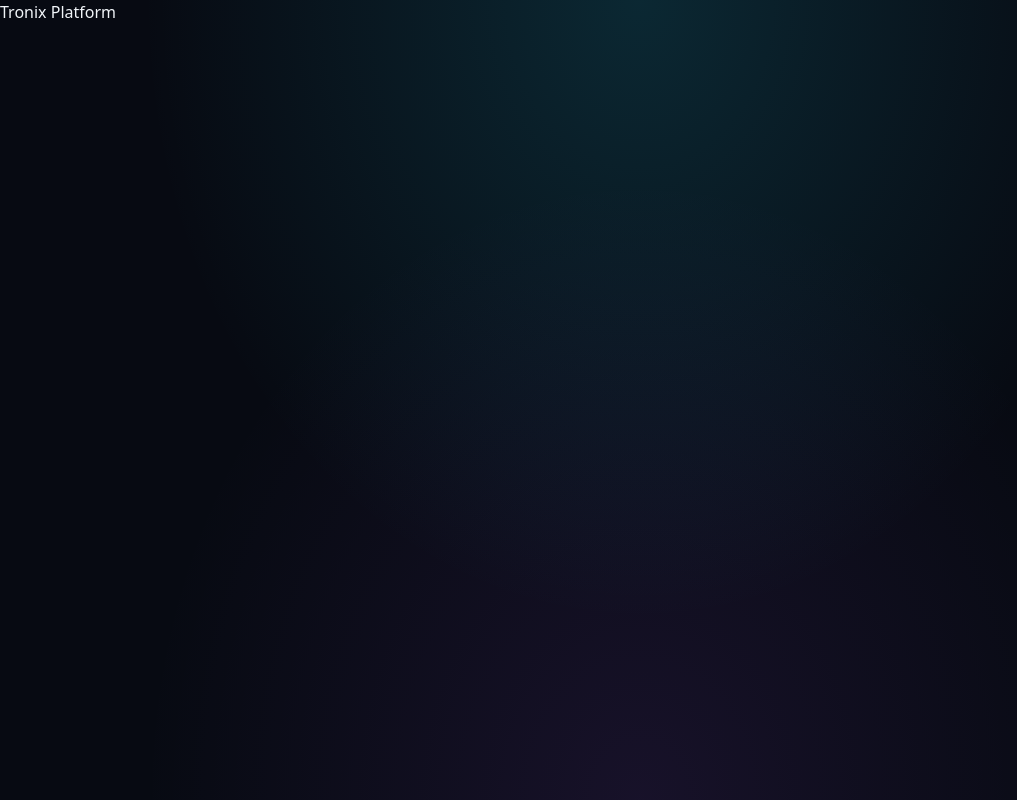
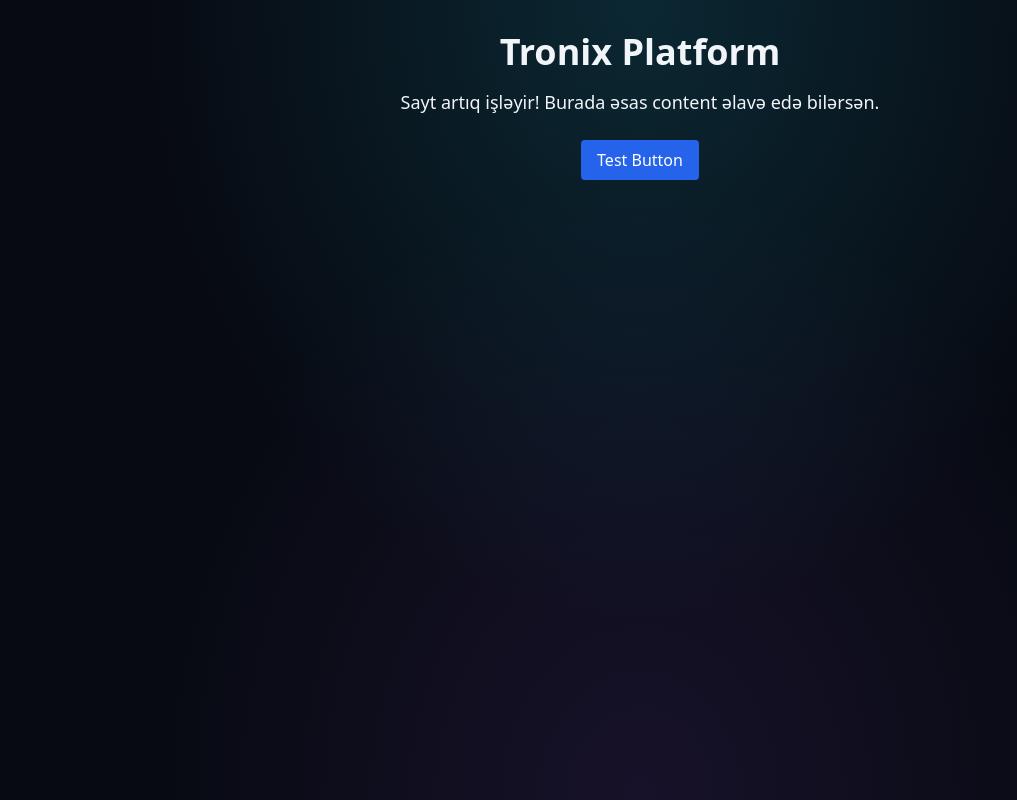
Before and after one commit to bigmouse6/tether-platform, a Next.js app: page / in a window 1280 px wide. Shown: the whole page, without its empty margins (0-1017 px from the left). Built offline with nearby package versions, Linux system fonts and the light colour scheme; no server answers.

Commit message:
Prepare for Vercel deploy  minimal working page

```diff
--- a/app/page.tsx
+++ b/app/page.tsx
@@ -1,10 +1,16 @@
-import { redirect } from "next/navigation";
+"use client";
 
-
- export default function Home() {
+export default function Home() {
   return (
-   <main>
-    <h1>Tronix Platform</h1>
-   </main>
-     );
-    }
+    <main className="p-8 text-center">
+      <h1 className="text-4xl font-bold mb-4">Tronix Platform</h1>
+      <p className="text-lg mb-6">Sayt artıq işləyir! Burada əsas content əlavə edə bilərsən.</p>
+      <button
+        className="px-4 py-2 bg-blue-600 text-white rounded hover:bg-blue-700 transition"
+        onClick={() => alert("Button işləyir!")}
+      >
+        Test Button
+      </button>
+    </main>
+  );
+}
```
